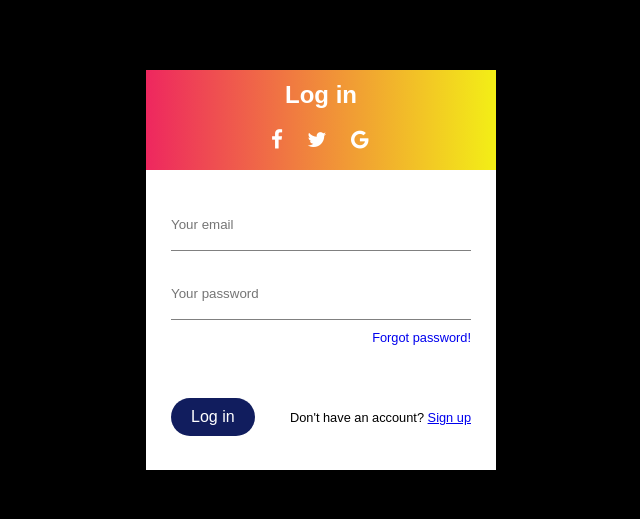
After one commit to the-pandey-ji/MeraIdea, a PHP site: page /login.html in a window 1280 px wide. The commit adds this page. Shown: the top 519 px of the page, without its empty margins (319-959 px from the left). Run offline with PHP 8.4, Linux system fonts and the light colour scheme.

Commit message:
login form add

```diff
--- a/homepage.css
+++ b/homepage.css
@@ -140,9 +140,10 @@ img {
 /* Caption text */
 .text {
   color: #f2f2f2;
-  font-size: 15px;
+  font-size: 4vh;
   padding: 8px 12px;
   position: absolute;
+  top:45vh;
   bottom: 8px;
   width: 100%;
   text-align: center;
@@ -389,7 +390,7 @@ color: limegreen;
   align-items: center;
 }
 .submenu1{
-  background-color: grey;
+  background-color: gray;
   position: absolute;
   left: 0;
   width: 400px;
--- /dev/null
+++ b/login.html
@@ -0,0 +1,155 @@
+<!DOCTYPE html>
+<html lang="en">
+  <head>
+    <meta charset="UTF-8" />
+    <meta name="viewport" content="width=device-width, initial-scale=1.0" />
+    <title>Document</title>
+    <link
+      rel="stylesheet"
+      href="https://stackpath.bootstrapcdn.com/font-awesome/4.7.0/css/font-awesome.min.css"
+      integrity="sha384-wvfXpqpZZVQGK6TAh5PVlGOfQNHSoD2xbE+QkPxCAFlNEevoEH3Sl0sibVcOQVnN"
+      crossorigin="anonymous"
+    />
+    <style>
+      * {
+        margin: 0;
+        padding: 0;
+        box-sizing: border-box;
+        font-family: Arial, Helvetica, sans-serif;
+      }
+
+      body {
+        background-color: black;
+      }
+
+      h1 {
+        color: red;
+        text-shadow: 1.8px 1.8px 5px rgba(0, 0, 0, 0.6);
+        font-size: 300%;
+        margin-top: 20px;
+        width: 450px;
+        margin-left: auto;
+        margin-right: auto;
+        padding-left: 2px;
+      }
+
+      #templates {
+        display: flex;
+        justify-content: space-evenly;
+      }
+      #templates > div {
+        margin: 70px 20px 50px;
+        width: 350px;
+        height: 400px;
+        background-color: white;
+      }
+
+      #login .top {
+        height: 100px;
+        background-image: linear-gradient(to right, #ee275f, #f3ef16);
+      }
+      h2 {
+        line-height: 50px;
+        text-align: center;
+        color: white;
+      }
+      #login .social-links {
+        width: 120px;
+        margin-left: auto;
+        margin-right: auto;
+      }
+      #login .social-links a {
+        color: white;
+        margin-left: 10px;
+        margin-right: 10px;
+        line-height: 40px;
+        font-size: 130%;
+      }
+      .mid {
+        width: 300px;
+        margin-left: auto;
+        margin-right: auto;
+        margin-top: 30px;
+      }
+      form input {
+        border: 0px;
+        line-height: 50px;
+        width: 100%;
+        border-bottom: 1px solid gray;
+      }
+      #login .mid a {
+        float: right;
+        margin-top: 10px;
+        font-size: 80%;
+        text-decoration: none;
+      }
+      .bottom {
+        width: 300px;
+        margin-left: auto;
+        margin-right: auto;
+        margin-top: 60px;
+      }
+      .bottom .btn {
+        padding: 10px;
+        padding-left: 20px;
+        padding-right: 20px;
+        background-color: #111d5e;
+        border-radius: 20px;
+        color: white;
+        text-decoration: none;
+        float: left;
+      }
+      .bottom p {
+        float: right;
+        font-size: 80%;
+        line-height: 40px;
+      }
+      .form-popup {
+        display: none;
+        position: absolute;
+        top: 0;
+        width: 100%;
+        height: 100%;
+        right: 15px;
+        border: 3px solid #f1f1f1;
+        background-color: black;
+        align-items: center;
+      }
+    </style>
+  </head>
+  <body>
+    <div class="popup"></div>
+    <div id="templates">
+      <div id="login">
+        <div class="top">
+          <h2>Log in</h2>
+          <div class="social-links">
+            <a href="#"><i class="fa fa-facebook"></i></a>
+            <a href="#"><i class="fa fa-twitter"></i></a>
+            <a href="#"><i class="fa fa-google"></i></a>
+          </div>
+        </div>
+
+        <div class="mid">
+          <form method="GET">
+            <input type="text" placeholder="Your email" />
+            <br /><br />
+            <input type="password" placeholder="Your password" />
+          </form>
+          <a href="#">Forgot password!</a>
+          <br />
+        </div>
+        <div class="bottom">
+          <a class="btn" href="#">Log in</a>
+          <p>Don't have an account? <a href="#">Sign up</a></p>
+        </div>
+      </div>
+    </div>
+  </div>
+  <script>
+    document.getElementById("button").addEventListener("click",function(){
+        document.querySelector(".popup").style.display="flex";
+    });
+  </script>
+  </body>
+</html>
```
Also changed, not shown: homepage.html (+21 -11 lines), 1 other file.
